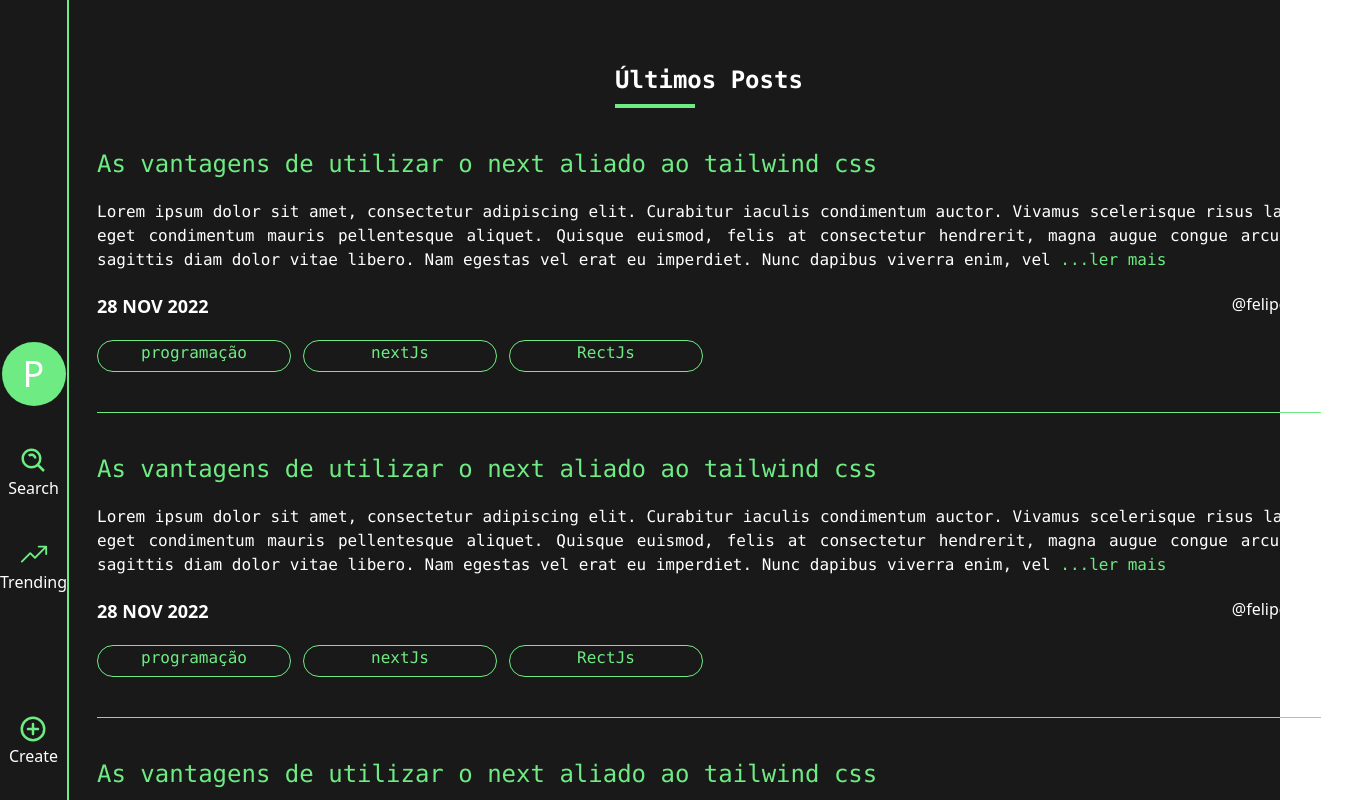
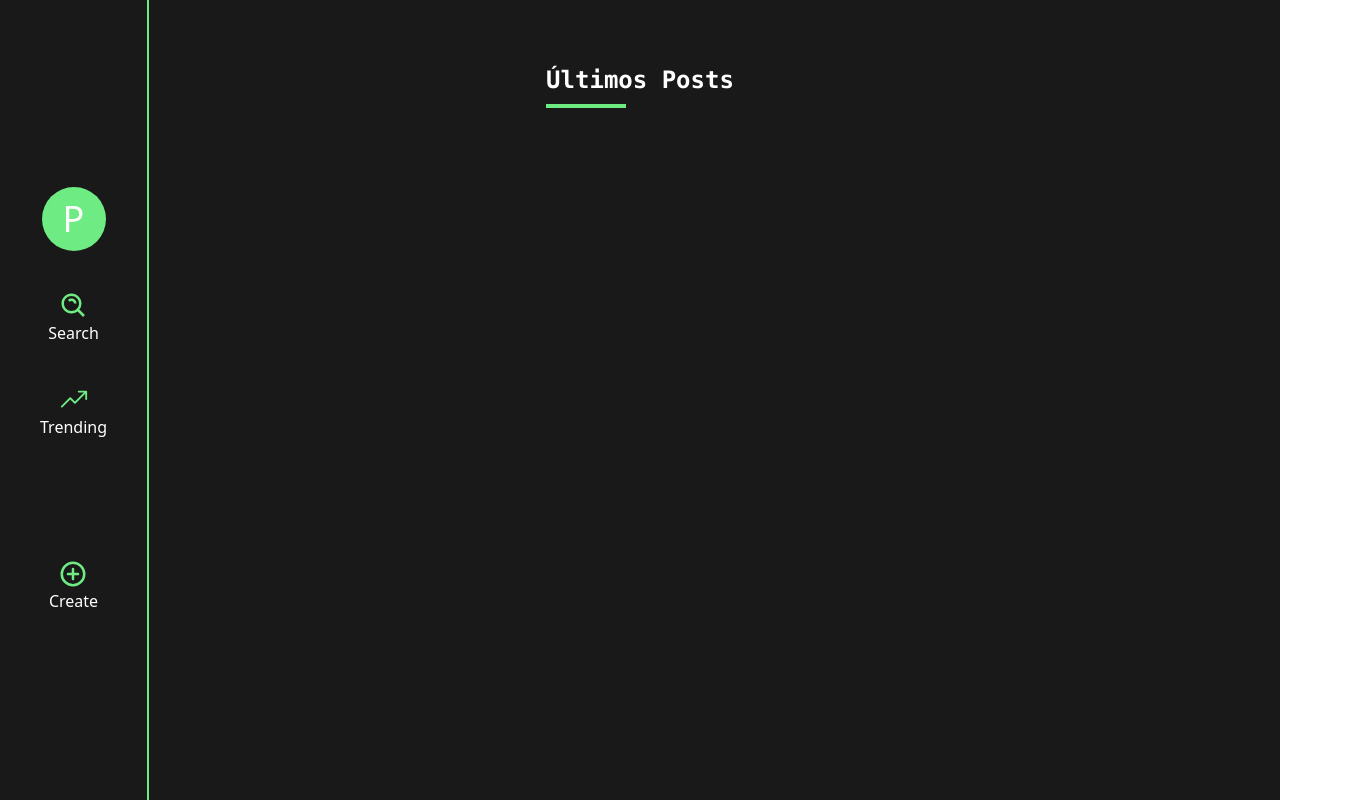
Before and after one commit to felipersan/next-blog, a Next.js app: page / in a window 1280 px wide. Shown: the top 800 px of the page, 1349 px wide, since content can reach past the window. Built offline with nearby package versions, Linux system fonts and the light colour scheme.

Commit message:
fix - navbar

```diff
--- a/src/components/global/NavBar/index.tsx
+++ b/src/components/global/NavBar/index.tsx
@@ -8,10 +8,7 @@ export default function NavBar() {
   ]
   return (
     <>
-      <main
-        id={'menuDesktop'}
-        className="hidden sm:flex none min-h-screen w-24 border-solid border-r-2 border-emphasis-primary items-center justify-center flex-col gap-y-10"
-      >
+      <main className="hidden md:flex fixed p-10 min-h-screen border-solid border-r-2 border-emphasis-primary items-center justify-center flex-col gap-y-10">
         <div className="bg-emphasis-primary h-16 w-16 rounded-full flex items-center justify-center">
           <Link href="/">
             <span className="text-4xl text-white">P</span>
--- a/src/components/layout/index.tsx
+++ b/src/components/layout/index.tsx
@@ -7,7 +7,7 @@ interface props {
 
 export default function Layout({ children }: props) {
   return (
-    <div className="min-h-screen bg-bg-primary flex relative">
+    <div className="min-h-screen bg-bg-primary flex min-w-screnn relative">
       <NavBar />
       <main>{children}</main>
     </div>
--- a/src/components/pages/home/CardPost/index.tsx
+++ b/src/components/pages/home/CardPost/index.tsx
@@ -18,12 +18,13 @@ interface IProps {
 export default function CardPost({ data }: IProps) {
   console.log(data)
   return (
-    <div className="w-full flex flex-col gap-5">
+    <>
+      <div className="flex sm:hidden w-full  flex-col gap-5">
         <h2 className=" text-emphasis-primary font-normal text-2xl font-mono">
           {data?.title}
         </h2>
         <p className="text-white text-1xl font-normal font-mono text-justify">
-        {data?.decription?.substring(0, 350)}
+          {data?.decription?.substring(0, 250)}
           <Link href={'/post/1'} className="text-emphasis-primary">
             {' '}
             ...ler mais
@@ -41,5 +42,6 @@ export default function CardPost({ data }: IProps) {
           ))}
         </div>
       </div>
+    </>
   )
 }
--- a/src/pages/index.tsx
+++ b/src/pages/index.tsx
@@ -43,7 +43,7 @@ export default function Home() {
           <>
             <CardPost data={row} key={row.id} />
             {index < post.length - 1 && (
-              <div className="w-full h-px bg-emphasis-primary mt-10 mb-10" />
+              <div className="sm:hidden w-full h-px bg-emphasis-primary mt-10 mb-10" />
             )}
           </>
         ))}
```
Lines whose indentation alone changed are shown as unchanged.
